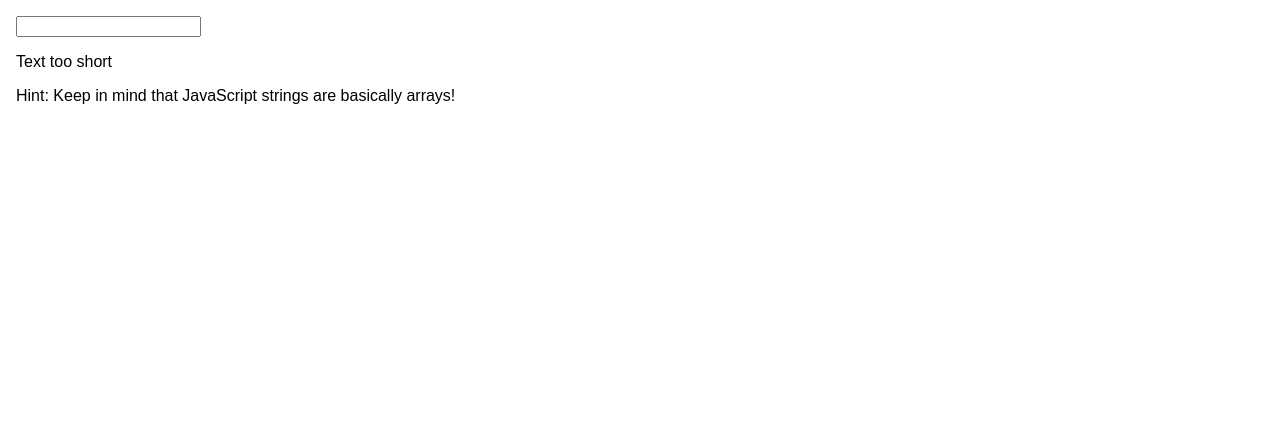
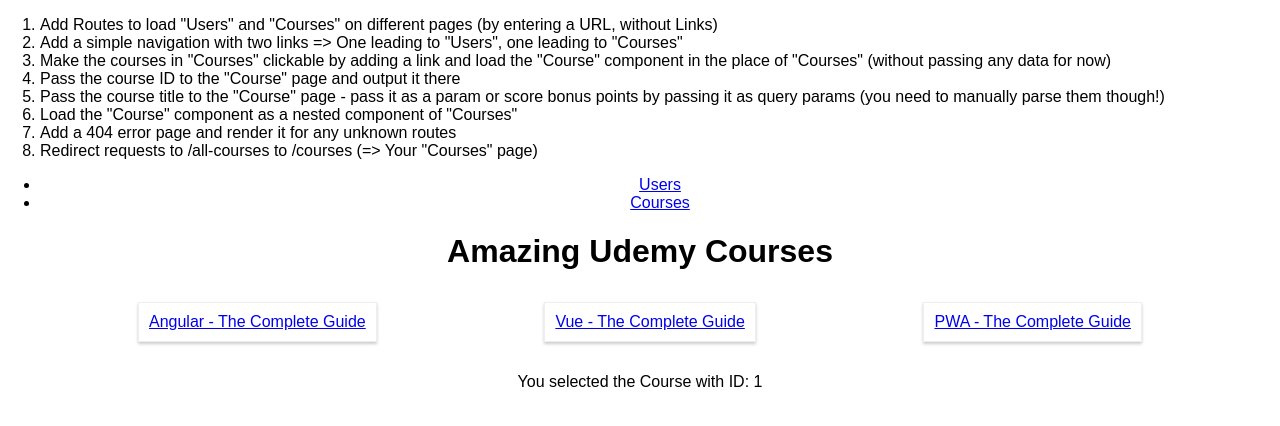
Before and after one commit to mikeruano3/udemy-react-course, a React (Create React App) app: page /courses/1/1 in a window 1280 px wide. Shown: the top 426 px of the page. Built offline with nearby package versions, Linux system fonts and the light colour scheme.

Commit message:
Assignment 3 done

```diff
--- a/package.json
+++ b/package.json
@@ -3,8 +3,10 @@
   "version": "0.1.0",
   "private": true,
   "dependencies": {
-    "react": "^16.0.0-rc.3",
-    "react-dom": "^16.0.0-rc.3",
+    "react": "^16.0.0",
+    "react-dom": "^16.0.0",
+    "react-router": "^4.2.0",
+    "react-router-dom": "^4.2.2",
     "react-scripts": "1.0.13"
   },
   "scripts": {
--- a/src/App.css
+++ /dev/null
@@ -1,3 +0,0 @@
-.App {
-  margin: 16px;
-}
--- a/src/App.js
+++ b/src/App.js
@@ -1,46 +1,52 @@
 import React, { Component } from 'react';
-import './App.css';
-import ValidationComponent from './ValidationComponent'
-import CharComponent from './CharComponent'
+import { BrowserRouter as Router, Link, Route, Switch, Redirect } from 'react-router-dom';
+
+import Courses from './containers/Courses/Courses';
+//import Course from './containers/Course/Course';
+import Users from './containers/Users/Users';
 
 class App extends Component {
-  state = {
-    inputWord: ''
-  }
-
-  setWord = (event) => {
-    this.setState({inputWord: event.target.value})
-  }
-
-  handleClickOnParagraph = (index) =>{
-    //const newString = this.state.inputWord.split('').filter( (value, idx) => idx !== index )
-    const st = this.state.inputWord.split('')
-    st.splice(index, 1)
-    this.setState({ inputWord: st.join('')})
-  }
-
   render() {
     return (
-      <div className="App">
-        <input type="text" onChange={this.setWord} value={this.state.inputWord}/>
-        <ValidationComponent size={this.state.inputWord.length} />
-        {
-          this.state.inputWord.split('').map((value, index) =>{
-            return <CharComponent paragraph={value} key={index} onClick={()=>this.handleClickOnParagraph(index)} />
-          })
-        }
-        <ol>
-          {/*
-            <li>Create an input field (in App component) with a change listener which outputs the length of the entered text below it (e.g. in a paragraph).</li>
-          <li>Create a new component (=> ValidationComponent) which receives the text length as a prop</li>
-          <li>Inside the ValidationComponent, either output "Text too short" or "Text long enough" depending on the text length (e.g. take 5 as a minimum length)</li>
-          <li>Create another component (=> CharComponent) and style it as an inline box (=> display: inline-block, padding: 16px, text-align: center, margin: 16px, border: 1px solid black).</li>
-          <li>Render a list of CharComponents where each CharComponent receives a different letter of the entered text (in the initial input field) as a prop.</li>
-          <li>When you click a CharComponent, it should be removed from the entered text.</li>
-          */}
-        </ol>
-        <p>Hint: Keep in mind that JavaScript strings are basically arrays!</p>
-      </div>
+      <Router>
+        <div className="App">
+
+          <ol style={{ textAlign: 'left' }}>
+            <li>Add Routes to load "Users" and "Courses" on different pages (by entering a URL, without Links)</li>
+            <li>Add a simple navigation with two links => One leading to "Users", one leading to "Courses"</li>
+            <li>Make the courses in "Courses" clickable by adding a link and load the "Course" component in the place of "Courses" (without passing any data for now)</li>
+            <li>Pass the course ID to the "Course" page and output it there</li>
+            <li>Pass the course title to the "Course" page - pass it as a param or score bonus points by passing it as query params (you need to manually parse them though!)</li>
+            <li>Load the "Course" component as a nested component of "Courses"</li>
+            <li>Add a 404 error page and render it for any unknown routes</li>
+            <li>Redirect requests to /all-courses to /courses (=> Your "Courses" page)</li>
+          </ol>
+          <header>
+            <nav>
+              <ul>
+                <li>
+                  <Link to="/users">Users</Link>
+                </li>
+                <li>
+                  <Link to="/courses">Courses</Link>
+                </li>
+              </ul>
+            </nav>
+          </header>
+
+
+
+          <Switch>
+            <Route path="/users" component={Users} />
+            {//<Route path="/courses/:id/:title" component={Course} />
+            }
+            <Route path="/courses" component={Courses} />
+            <Redirect from="/all-courses" to="/courses" />
+            <Redirect from="/" exact to="/courses" />
+            <Route render={() => <h1>Not found</h1>} />
+          </Switch>
+        </div>
+      </Router>
     );
   }
 }
--- a/src/CharComponent.js
+++ /dev/null
@@ -1,20 +0,0 @@
-import React, { Component } from 'react';
-
-class CharComponent extends Component {
-
-    render() {
-        const style = {
-            display: 'inline-block',
-            padding: '16px',
-            textAlign: 'center',
-            margin: '16px',
-            border: '1px solid black'
-        }
-
-        return (<div onClick={this.props.onClick}>
-            <p style={style}>{this.props.paragraph}</p>
-        </div>)
-    }
-}
-
-export default CharComponent
--- a/src/ValidationComponent.js
+++ /dev/null
@@ -1,12 +0,0 @@
-import React, { Component } from 'react';
-
-class ValidationComponent extends Component {
-
-    render() {
-        return (<div>
-            { this.props.size >=5 ? <p>Text long enough</p> : <p>Text too short</p> }
-        </div>)
-    }
-}
-
-export default ValidationComponent
--- /dev/null
+++ b/src/containers/Course/Course.js
@@ -0,0 +1,33 @@
+import React, { Component } from 'react';
+
+class Course extends Component {
+    state = {
+        courseTitle: ''
+    }
+    queryParams = () => {
+        const query = new URLSearchParams(this.props.location.search)
+        for (const param of query.entries()) {
+            if(this.state.courseTitle !== param[1]){
+                this.setState({ courseTitle: param[1] })
+            }
+        }
+    }
+    componentDidMount(){
+        this.queryParams()
+    }
+
+    componentDidUpdate(){
+        this.queryParams()
+    }
+
+    render () {
+        return (
+            <div>
+                <h1>{this.state.courseTitle}</h1>
+                <p>You selected the Course with ID: {this.props.match.params.id}</p>
+            </div>
+        );
+    }
+}
+
+export default Course;
--- /dev/null
+++ b/src/containers/Courses/Courses.css
@@ -0,0 +1,15 @@
+.Courses {
+    display: flex;
+    justify-content: space-between;
+    align-items: center;
+    width: 80%;
+    margin: auto;
+}
+
+.Course {
+    border: 1px solid #eee;
+    box-shadow: 0 2px 3px #ccc;
+    padding: 10px;
+    margin: 10px;
+    cursor: pointer;
+}
--- /dev/null
+++ b/src/containers/Courses/Courses.js
@@ -0,0 +1,40 @@
+import React, { Component } from 'react';
+import { Route, Link } from 'react-router-dom';
+import Course from '../Course/Course'
+import './Courses.css';
+
+class Courses extends Component {
+    state = {
+        courses: [
+            { id: 1, title: 'Angular - The Complete Guide' },
+            { id: 2, title: 'Vue - The Complete Guide' },
+            { id: 3, title: 'PWA - The Complete Guide' }
+        ]
+    }
+
+    render () {
+        return (
+            <div>
+                <h1>Amazing Udemy Courses</h1>
+                <section className="Courses">
+                    {
+                        this.state.courses.map( course => {
+                            return (
+                                <Link to={{
+                                        pathname: this.props.match.url +  "/" + course.id + "/" + course.title,
+                                        search: '?title=' + course.title
+                                    }}  key={course.id}>
+                                    <article className="Course">{course.title}</article>
+                                </Link>
+
+                            );
+                        } )
+                    }
+                </section>
+                <Route path={this.props.match.url + "/:id/:title"} component={Course} />
+            </div>
+        );
+    }
+}
+
+export default Courses;
--- /dev/null
+++ b/src/containers/Users/Users.js
@@ -0,0 +1,13 @@
+import React, { Component } from 'react';
+
+class Users extends Component {
+    render () {
+        return (
+            <div>
+                <h1>The Users Page</h1>
+            </div>
+        );
+    }
+}
+
+export default Users;
--- a/src/index.css
+++ b/src/index.css
@@ -2,4 +2,5 @@
   margin: 0;
   padding: 0;
   font-family: sans-serif;
+  text-align: center;
 }
```
Also changed, not shown: 2 other files (tests, documents, lock files or other folders).
